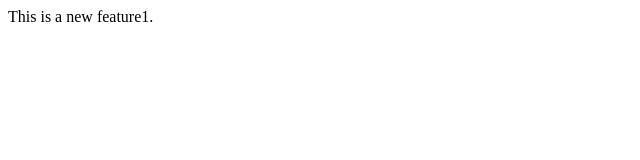
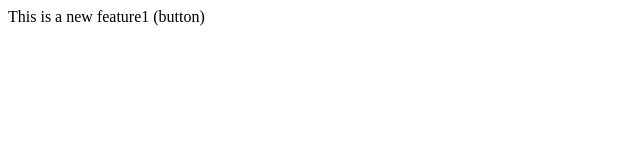
Before and after one commit to sachinsaurav302/Local_repo, a plain HTML site: page index.html in a window 1280 px wide. Shown: the full height of the page, 0-640 px from the left. Drawn offline with Linux system fonts and the light colour scheme.

```diff
--- a/index.html
+++ b/index.html
@@ -1,2 +1,2 @@
 <p this is new repozitory></p>
-<p>This is a new feature1.</p>
+<p>This is a new feature1 (button)</p>
```
